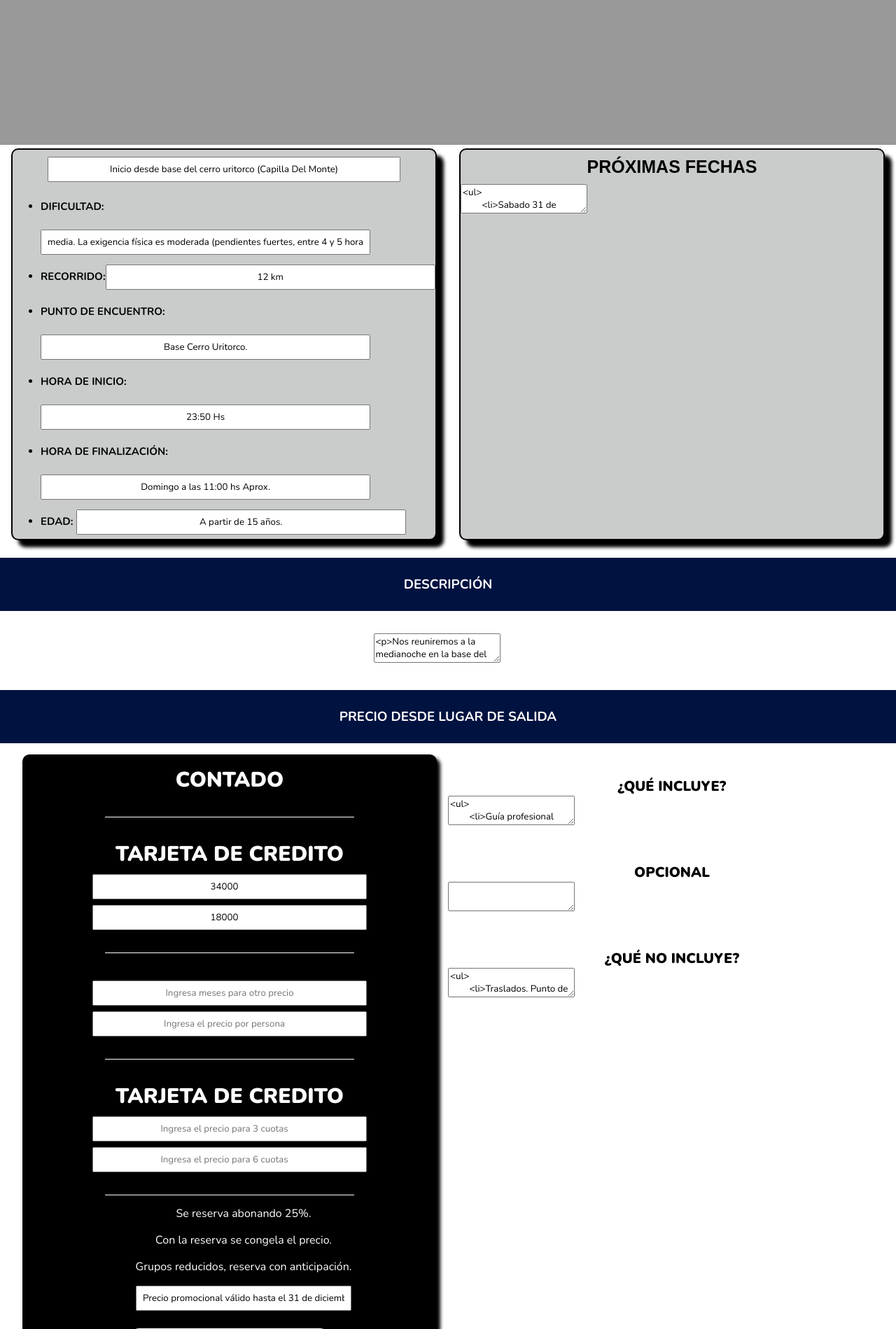
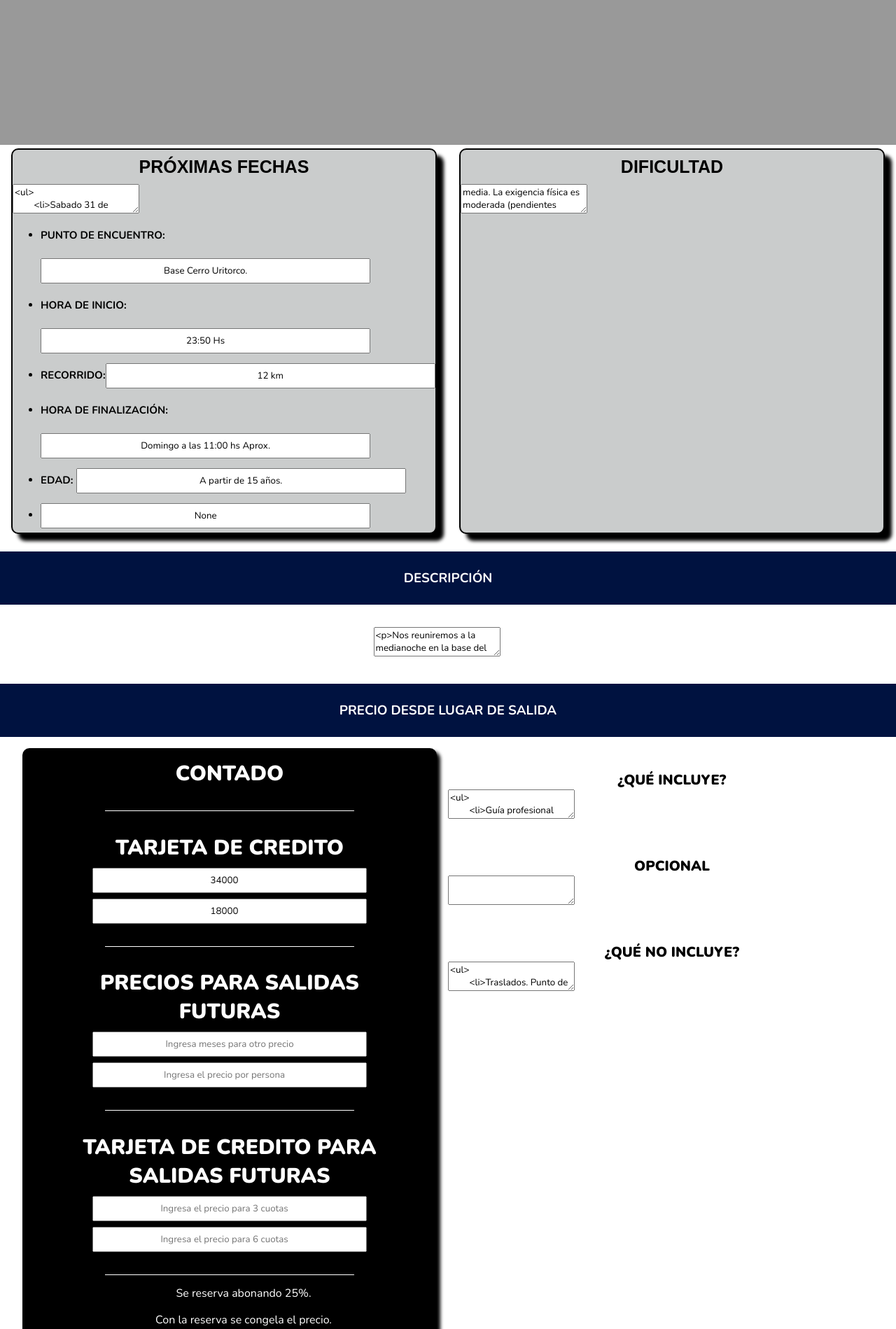
Before and after one commit to cejasj355/instintoviajero, a Flask app: page /acciones/editar-salida/1 in a window 1280 px wide. Shown: the part 1189-3088 px from the top of the page at 70% size. Run offline with Flask 3, Linux system fonts and the light colour scheme; data comes from the database, SQL or seed files in the repository; some libraries are stand-ins or nearby versions; some web fonts are replaced.

Commit message:
cambios en la plantilla editar salida

```diff
--- a/templates/editar_salidas.html
+++ b/templates/editar_salidas.html
@@ -57,26 +57,23 @@
                 <div class="info-grid">
                     <div class="prox-fechas">
                         <div>
-                            <h3 class="prox-fechas-titulo"><input type="text" name="lugar-salida"
-                                    placeholder="ingrese el lugar de salida" value="{{salida.lugarsalida}}"></h3>
+                            <h3 class="prox-fechas-titulo">PRÓXIMAS FECHAS</h3>
+                            <textarea name="proximas-fechas" id="" value="">{{salida.proximasfechas|safe}}</textarea>
                             <ul class="ul">
-                                <li>Dificultad: <input type="text" name="dificultad"
-                                        placeholder="ingrese la dificultad" value="{{salida.dificultad}}"></li>
-                                <li>Recorrido:<input type="text" name="recorrido" placeholder="ingrese el recorrido" value="{{salida.recorrido}}">
-                                </li>
-                                <li>Punto de encuentro:<input type="text" name="encuentro"
-                                        placeholder="ingrese el punto de encuentro" value="{{salida.encuentro}}"></li>
-                                <li>Hora de Inicio: <input type="text" name="inicio"
-                                        placeholder="ingrese hora de inicio" value="{{salida.inicio}}"></li>
-                                <li>Hora de finalización: <input type="text" name="fin"
-                                        placeholder="ingrese hora de finalizacion" value="{{salida.fin}}"></li>
+                                <li>Punto de encuentro:<input type="text" name="encuentro" placeholder="ingrese el punto de encuentro" value="{{salida.encuentro}}"></li>
+                                <li>Hora de Inicio: <input type="text" name="inicio" placeholder="ingrese hora de inicio" value="{{salida.inicio}}"></li>
+                                <li>Recorrido:<input type="text" name="recorrido" placeholder="ingrese el recorrido" value="{{salida.recorrido}}"></li>
+                                <li>Hora de finalización: <input type="text" name="fin" placeholder="ingrese hora de finalizacion" value="{{salida.fin}}"></li>
                                 <li>Edad: <input type="text" name="edad" placeholder="ingrese la edad minima" value="{{salida.edad}}"></li>
+                                <li><input type="text" name="info-extra" placeholder="ingrese informacion extra" value="{{salida.infoextra}}"></li>
                             </ul>
                         </div>
                     </div>
                     <div class="prox-fechas">
-                        <h3 class="prox-fechas-titulo">PRÓXIMAS FECHAS</h3>
-                        <textarea name="proximas-fechas" id="" value="">{{salida.proximasfechas|safe}}</textarea>
+                        <h3 class="prox-fechas-titulo">DIFICULTAD</h3>
+                        <p>
+                            <textarea name="dificultad" placeholder="ingrese la dificultad">{{salida.dificultad|safe}}</textarea>
+                        </p>
                     </div>
                 </div>
             </section>
@@ -106,12 +103,13 @@
                             {% if salida.meses_proximos != "None" %}
                             <div class="br"></div>
                             <div class="precio-subtitulo">
+                                <p>PRECIOS PARA SALIDAS FUTURAS</p>
                                 <p><input name="meses-proximos" type="text" placeholder="Ingresa meses para otro precio" value="{{salida.meses_proximos}}"></p>
                                 <p><input type="number" name="precio-meses-proximos" placeholder="Ingresa el precio por persona" value="{{salida.precio_meses_proximos}}"></p>
                             </div>
                             <div class="br"></div>
                             <div class="precio-subtitulo">
-                                <p>TARJETA DE CREDITO</p>
+                                <p>TARJETA DE CREDITO PARA SALIDAS FUTURAS</p>
                                 <p class="num"><input name="precio-tres-meses" type="number" placeholder="Ingresa el precio para 3 cuotas" value="{{salida.tres_cuotas_meses}}"></p>
                                 <p class="num"><input name="precio-seis-meses" type="number" placeholder="Ingresa el precio para 6 cuotas" value="{{salida.seis_cuotas_meses}}"></p>
                             </div>
@@ -264,6 +262,7 @@
 <script src="https://cdn.ckeditor.com/4.10.0/standard/ckeditor.js"></script>
 <script>
     CKEDITOR.replace('proximas-fechas');
+    CKEDITOR.replace('dificultad');
     CKEDITOR.replace('prox-desc');
     CKEDITOR.replace('descripcion-salida');
     CKEDITOR.replace('incluye');
```
